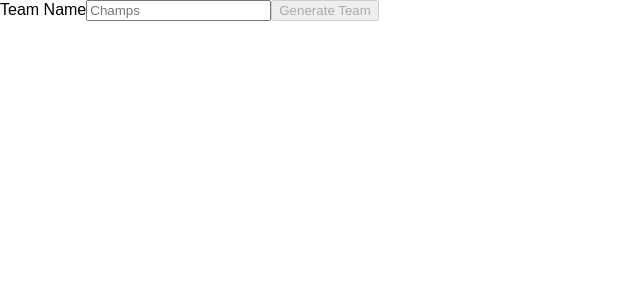
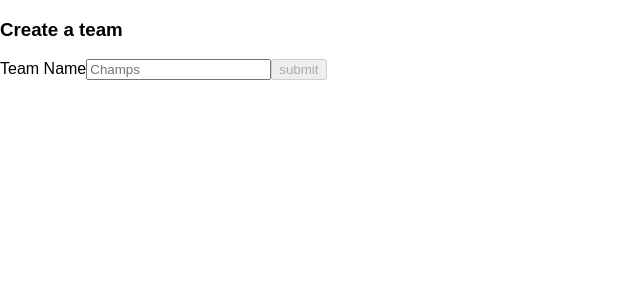
Before and after one commit to meloncatty/roster_bots, a React (Create React App) app: page / in a window 1280 px wide. Shown: the top 300 px of the page, without its empty margins (0-640 px from the left). Built offline with nearby package versions, Linux system fonts and the light colour scheme.

Commit message:
Add heading Change for to htmlFor

```diff
--- a/src/components/RosterForm/index.js
+++ b/src/components/RosterForm/index.js
@@ -20,8 +20,10 @@ class RosterForm extends Component {
 
   render() {
     return (
+      <section>
+        <h3>Create a team</h3>
         <form>
-        <label for='team-name'>Team Name</label>
+          <label htmlFor='team-name'>Team Name</label>
           <input
             id='team-name'
             type='text'
@@ -29,8 +31,9 @@ class RosterForm extends Component {
             placeholder='Champs'
             onChange={this.handleOnChange}
             required/>
-        <button type='submit' disabled={!this.state.teamName}>Generate Team</button>
+          <button type='submit' disabled={!this.state.teamName}>submit</button>
         </form>
+      </section>
     )
   }
 }
```
Lines whose indentation alone changed are shown as unchanged.
